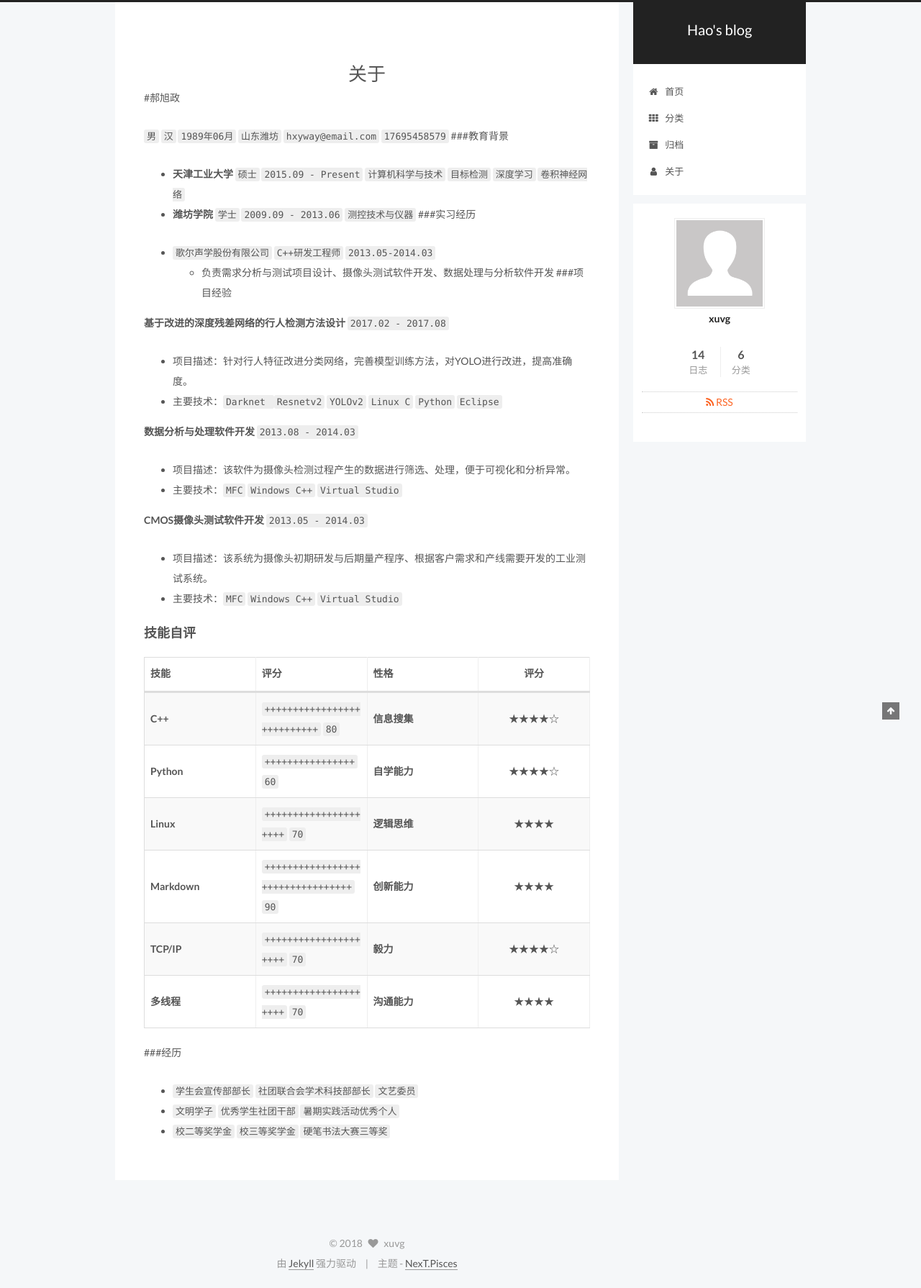
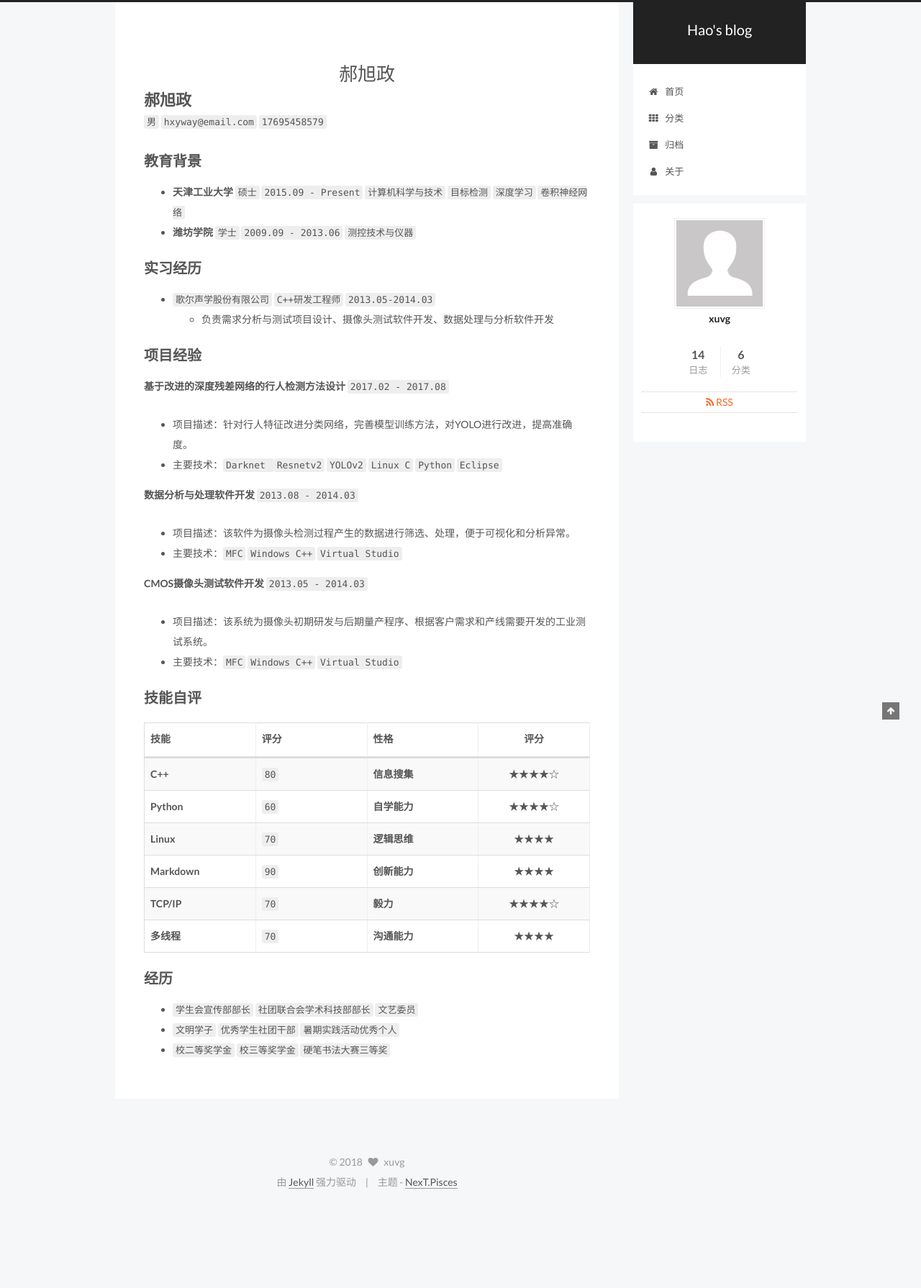
Before and after one commit to xuvg/xuvg.github.io, a Jekyll site: the page built from about/index.md, in a window 1280 px wide. Shown: the whole page at 72% size. Built offline with Jekyll 4.4.1, drawn with Linux system fonts in a browser that asks for light colours; our own code applies the rules of GitHub Pages for plain Markdown files; after the commit the page ends 1677 px from its top, so only the background shows below that.

Commit message:
add some

```diff
--- a/about/index.md
+++ b/about/index.md
@@ -3,18 +3,20 @@ layout: page
 type: about
 ---
 
-#郝旭政
+# 郝旭政
 
-`男` `汉` `1989年06月` `山东潍坊` `hxyway@email.com` `17695458579`
-###教育背景
+`男` `hxyway@email.com` `17695458579`
+## 教育背景
 
 -  **天津工业大学**  `硕士` `2015.09 - Present` `计算机科学与技术`  `目标检测`  `深度学习`  `卷积神经网络`
 -  **潍坊学院**  `学士` `2009.09 - 2013.06` `测控技术与仪器`
-###实习经历
+
+## 实习经历
 
 - `歌尔声学股份有限公司` `C++研发工程师` `2013.05-2014.03`
   - 负责需求分析与测试项目设计、摄像头测试软件开发、数据处理与分析软件开发
-###项目经验
+
+## 项目经验
 
 **基于改进的深度残差网络的行人检测方法设计**  `2017.02 - 2017.08`
 
@@ -31,18 +33,18 @@ type: about
 - 项目描述：该系统为摄像头初期研发与后期量产程序、根据客户需求和产线需要开发的工业测试系统。
 - 主要技术：`MFC` `Windows C++` `Virtual Studio `
 
-### 技能自评
+## 技能自评
 
 | 技能               | 评分 | 性格 | 评分 |
 | ------------------ | :--- | ------------------ | :------------------: |
-| **C++**      | `+++++++++++++++++++++++++++` `80` | **信息搜集** | ★★★★☆ |
-| **Python**   | `++++++++++++++++` `60` | **自学能力** | ★★★★☆ |
-| **Linux**    | `+++++++++++++++++++++` `70` | **逻辑思维** | ★★★★ |
-| **Markdown**   | `+++++++++++++++++++++++++++++++++` `90` | **创新能力** | ★★★★ |
-| **TCP/IP**     | `+++++++++++++++++++++` `70` | **毅力** | ★★★★☆ |
-| **多线程**     | `+++++++++++++++++++++` `70` | **沟通能力** | ★★★★ |
+| **C++**      | `80` | **信息搜集** | ★★★★☆ |
+| **Python**   | `60` | **自学能力** | ★★★★☆ |
+| **Linux**    | `70` | **逻辑思维** | ★★★★ |
+| **Markdown**   | `90` | **创新能力** | ★★★★ |
+| **TCP/IP**     | `70` | **毅力** | ★★★★☆ |
+| **多线程**     | `70` | **沟通能力** | ★★★★ |
 
-###经历
+## 经历
 
 - `学生会宣传部部长` `社团联合会学术科技部部长` `文艺委员`
 - `文明学子` `优秀学生社团干部` `暑期实践活动优秀个人`
```
